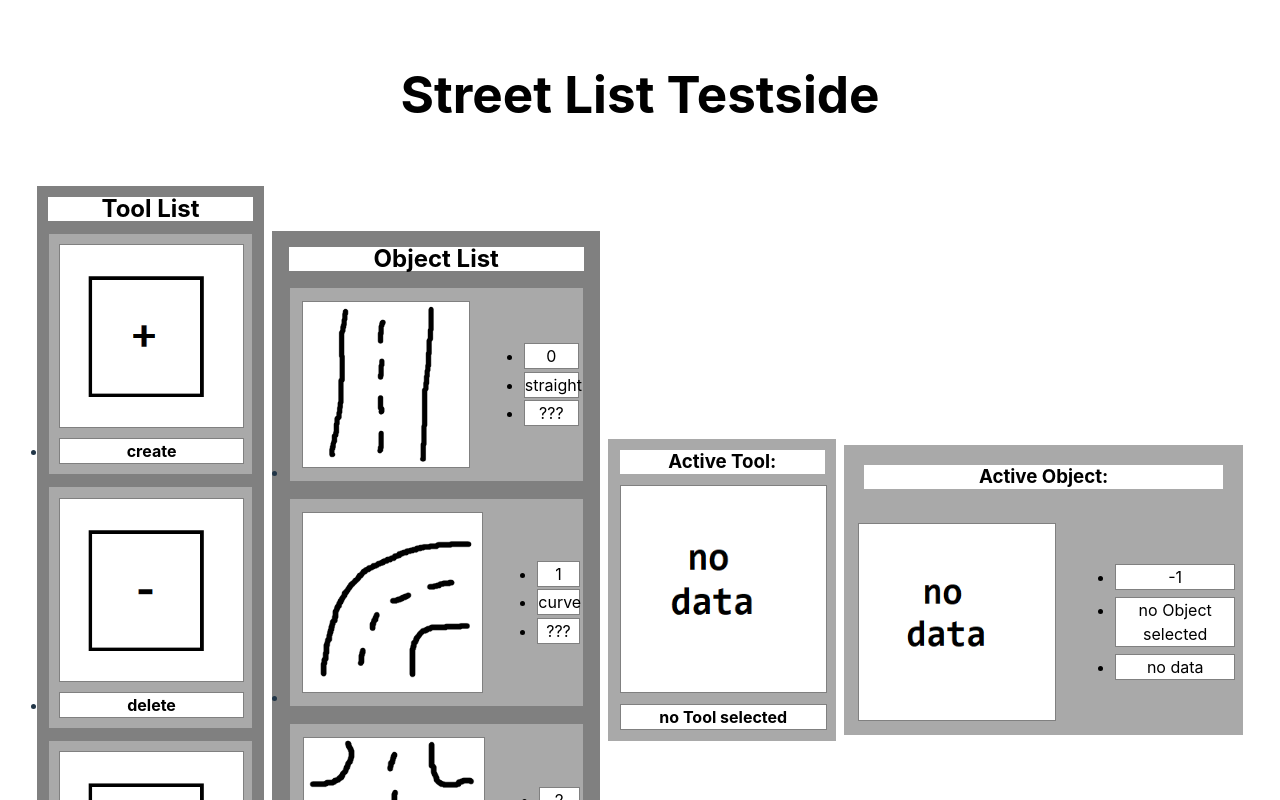
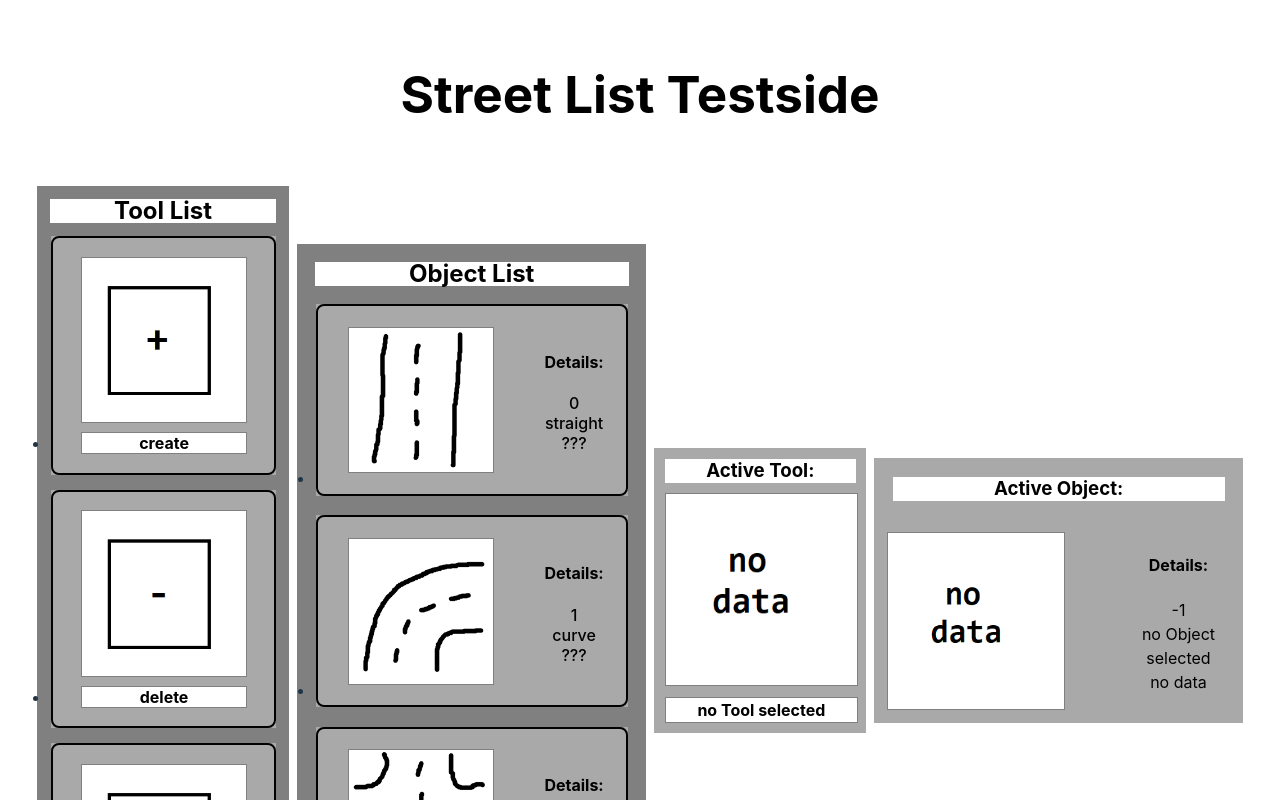
Before and after one commit to yannickMessinger/SoftwareTechnikProjekt_frontend, a Vue app: page / in a window 1280 px wide. Shown: the top 800 px of the page. Built offline with nearby package versions, Linux system fonts and the light colour scheme.

Commit message:
#76 added #75 & #113 minor changes #76: - list elements are clickable now - added button style (normal and active) #75: - removed inner bullets for list #75 & #113: -splitted text style (list-text) in toolList-text and objectList-text.

```diff
--- a/src/components/streetplaner/StreetListTestside.vue
+++ b/src/components/streetplaner/StreetListTestside.vue
@@ -52,8 +52,10 @@
                     <h2 class="list-title">Tool List</h2>
                     <!-- display container for tool list element-->
                     <div v-for="row in toolList" class="list-element">
+                        <button class="list-button">
                             <img v-if="row != null" :src="row.texture" class="list-img"/>
-                        <h4 v-if="row != null" class="list-text">{{row.name}}</h4>
+                            <h4 v-if="row != null" class="toolList-text">{{row.name}}</h4>
+                        </button>
                     </div>
                 </div>
             </td>
@@ -63,20 +65,23 @@
                     <h2 class="list-title">Object List</h2>
                     <!-- display container for object list element-->
                     <div v-for="row in objectList" class="list-element">
+                        <button class="list-button">
                             <table>
                                 <tr>
                                     <td>
                                         <img v-if="row != null" :src="row.texture" class="list-img"/>
                                     </td>
                                     <td>
-                                    <ul>
-                                        <li class="list-text">{{row.id}}</li>
-                                        <li class="list-text">{{row.name}}</li>
-                                        <li class="list-text">{{row.type}}</li>
+                                        <ul class="list-without">
+                                            <li class="objectList-text"><h4>Details:</h4></li>
+                                            <li class="objectList-text">{{row.id}}</li>
+                                            <li class="objectList-text">{{row.name}}</li>
+                                            <li class="objectList-text">{{row.type}}</li>
                                         </ul>
                                     </td>
                                 </tr>
                             </table>
+                        </button>
                     </div>
                 </div>
             </td>
@@ -85,7 +90,7 @@
                 <div class="selected-object">
                     <h3 class="list-title"> Active Tool:</h3>
                     <img v-if="activeTool != null" :src="activeTool.texture" class="list-img"/>
-                    <h4 v-if="activeTool != null" class="list-text">{{activeTool.name}}</h4>
+                    <h4 v-if="activeTool != null" class="toolList-text">{{activeTool.name}}</h4>
                 </div>
             </td>
             <td>
@@ -98,10 +103,11 @@
                                 <img v-if="activeObject != null" :src="activeObject.texture" class="list-img"/>
                             </td>
                             <td>
-                                <ul>
-                                    <li class="list-text">{{activeObject.id}}</li>
-                                    <li class="list-text">{{activeObject.name}}</li>
-                                    <li class="list-text">{{activeObject.type}}</li>
+                                <ul class="list-without">
+                                    <li class="objectList-text"><h4>Details:</h4></li>
+                                    <li class="objectList-text">{{activeObject.id}}</li>
+                                    <li class="objectList-text">{{activeObject.name}}</li>
+                                    <li class="objectList-text">{{activeObject.type}}</li>
                                 </ul>
                             </td>
                         </tr>
@@ -151,14 +157,18 @@
         margin: 5%;
 
     }
-    /** style for text elements in toollist, active tool and listelements in object list element*/
-    .list-text{
+    /** style for text elements in toollist and active tool*/
+    .toolList-text{
         margin: 5%;
         width: 90%;
         height: 90%;
         color:black;
         border: solid 1px gray;
         background-color: white;
+    }
+    /** style for text in listelements in object lists*/
+    .objectList-text{
+        color:black;
     }
     /** style for active tool and active object container*/
     .selected-object{
@@ -167,4 +177,18 @@
         background-color:darkgray;
         margin: 5%;
     }
+    /** style for buttons (tool list and object list) */
+    .list-button{
+        border: solid 2px black;
+        background-color:darkgray;
+    }
+    /** style for clicked buttons (tool list and object list) */
+    .list-button:active{
+        background-color: orange;
+    }
+    /** list without bullets for object sub list on button*/
+    .list-without {
+        list-style-type: none;
+    }
+
 </style>
```
Lines whose indentation alone changed are shown as unchanged.
